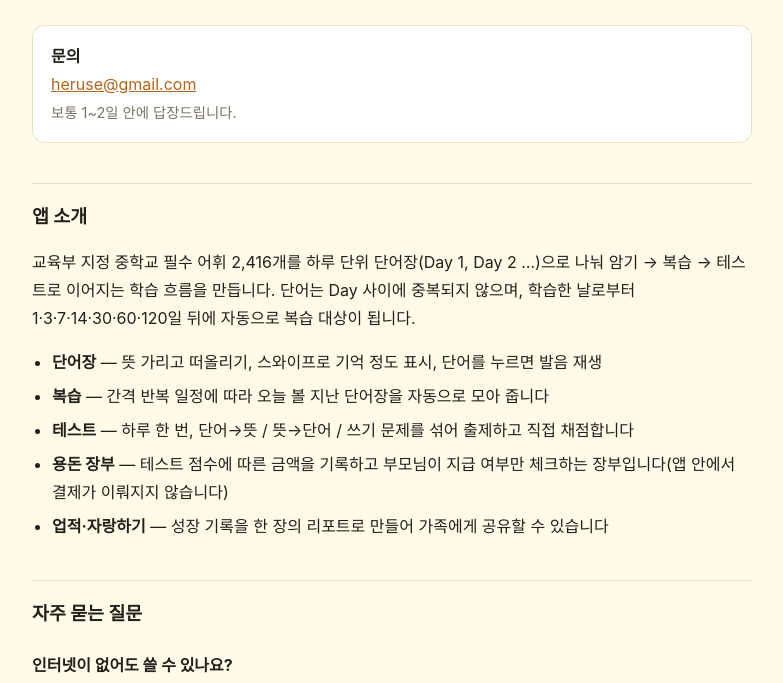
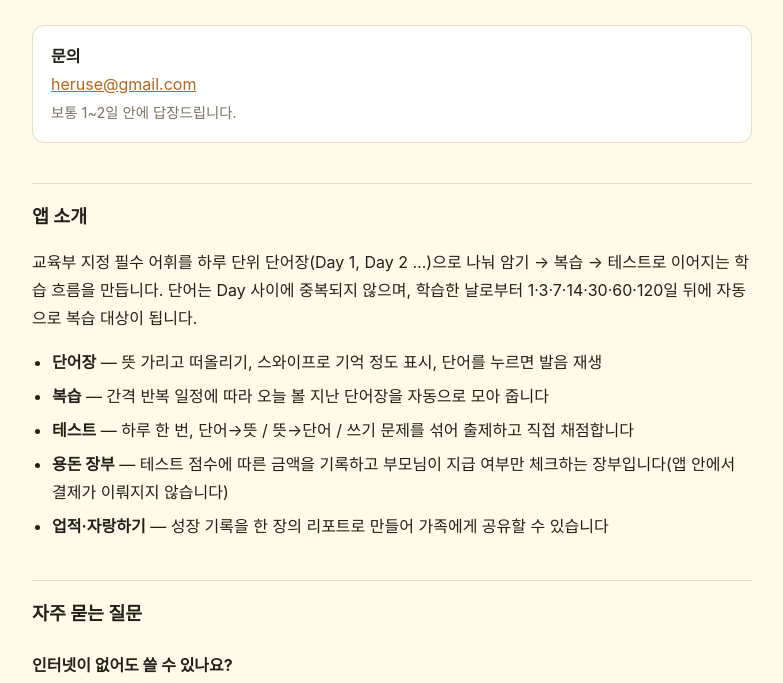
Before and after one commit to oher77/horang, a website: page docs/index.html in a window 1280 px wide. Shown: the part 117-800 px from the top of the page, without its empty margins (248-1031 px from the left). Drawn offline with Linux system fonts and the light colour scheme.

Commit message:
앱 소개 변경

```diff
--- a/docs/index.html
+++ b/docs/index.html
@@ -34,7 +34,7 @@
 </div>
 
 <h2>앱 소개</h2>
-<p>교육부 지정 중학교 필수 어휘 2,416개를 하루 단위 단어장(Day 1, Day 2 …)으로 나눠
+<p>교육부 지정 필수 어휘를 하루 단위 단어장(Day 1, Day 2 …)으로 나눠
 암기 → 복습 → 테스트로 이어지는 학습 흐름을 만듭니다. 단어는 Day 사이에 중복되지 않으며,
 학습한 날로부터 1·3·7·14·30·60·120일 뒤에 자동으로 복습 대상이 됩니다.</p>
 <ul>
```
